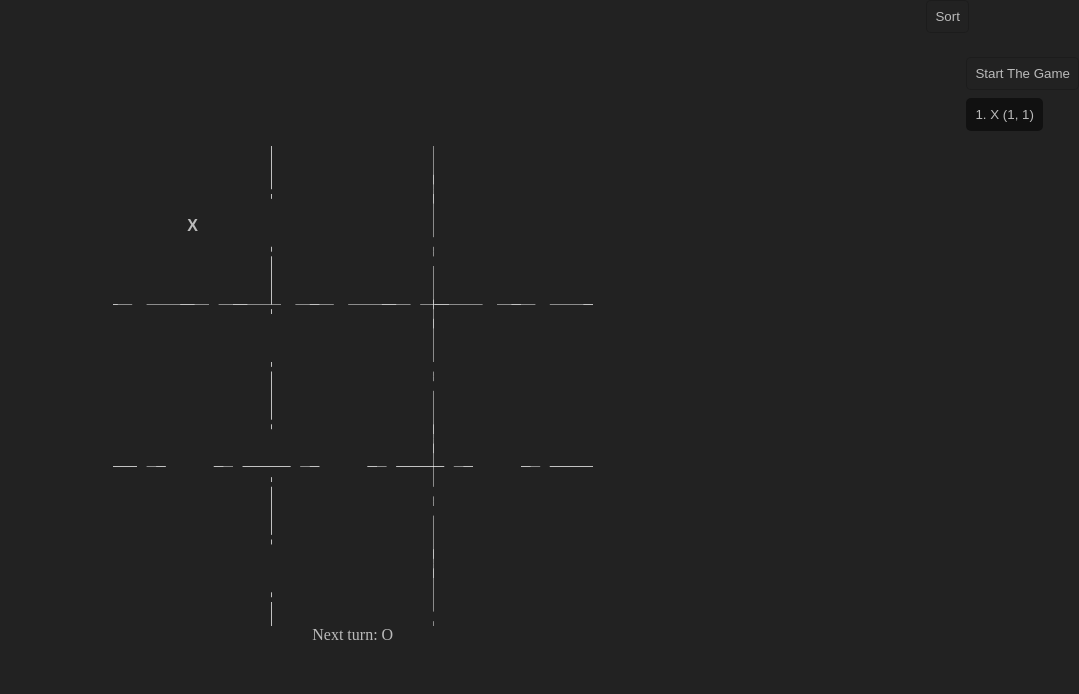
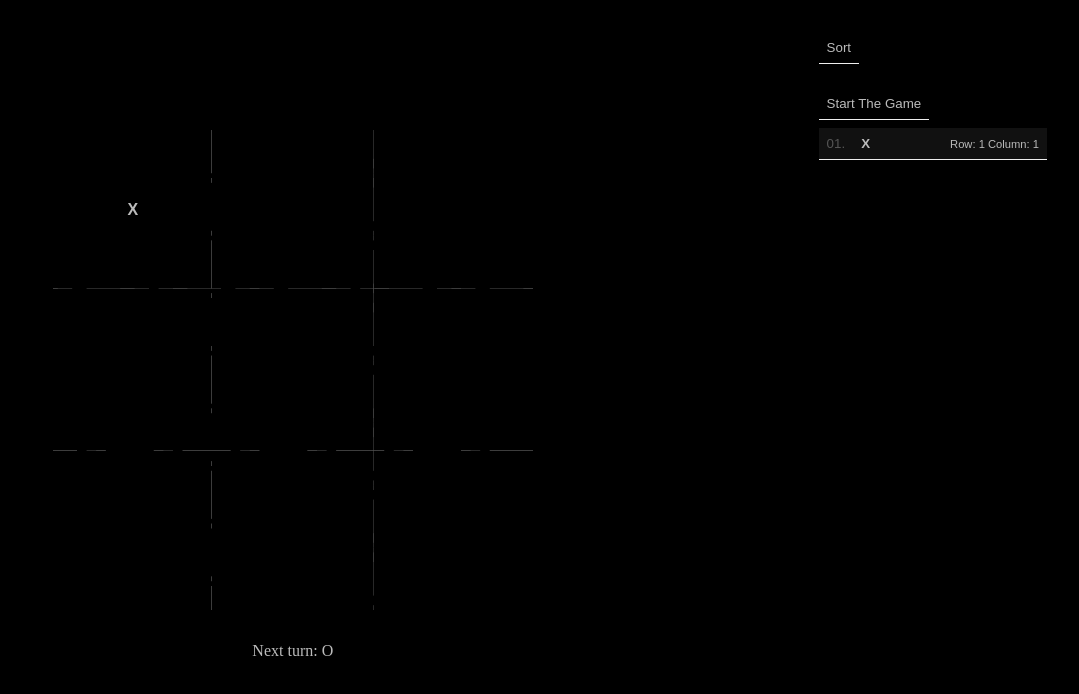
Before and after one commit to abdulrahmanhatem/tic-tac-toe, a React (Create React App) app: page / in a window 1280 px wide. Both pictures are taken after a click on the button 393 px from the left and 225 px from the top of the page. Shown: the top 694 px of the page, without its empty margins (201-1280 px from the left). Built offline with nearby package versions, Linux system fonts and the light colour scheme.

Commit message:
enhance game info design

```diff
--- a/src/App.js
+++ b/src/App.js
@@ -34,7 +34,6 @@ export function Board({xIsNext, squares, onPlay, getCurrent}) {
 
   return (
     <>
-
     <div className="list">
       {squares.map((square, i) => {
         let win;
@@ -91,9 +90,15 @@ export default function Game() {
     let description;
 
     if (move > 0) {
-      description = move + ". " + squares[indexes[move-1]] + ` (${locations[indexes[move-1]]?.row}, ${locations[indexes[move-1]]?.col})`;
+      description =
+      <div className="description">
+        <span className="move">0{move}.</span>
+        <span className="player">{squares[indexes[move-1]]}</span>
+        <span className="square">Row: <strong>{locations[indexes[move-1]]?.row}</strong> Column: <strong>{locations[indexes[move-1]]?.col}</strong></span>
+      </div>;
+
     } else {
-      description = 'Start The Game';
+      description = <span className="start">Start The Game</span>;
     }
     return (
       <li key={move}>
@@ -108,7 +113,7 @@ export default function Game() {
         <Board xIsNext={xIsNext} squares={currentSquares} onPlay={handlePlay} getCurrent={getCurrentSquare}/>
       </div>
       <div className="game-info">
-        <button onClick={() =>setIsAscending(!isAscending)}>Sort</button>
+        <button onClick={() =>setIsAscending(!isAscending)} className="sort">Sort</button>
         <ul style={{
           flexDirection: isAscending ? "column" : "column-reverse"
         }}>{moves}</ul>
@@ -139,19 +144,23 @@ function calculateWinner(squares){
 
 let DashedLines = memo(function DashedLines({count}){
   return (
-    [...Array(count)].map((li, i) => <DashedLine key={i}/>)
+    <div className="dashed">
+      {
+        [...Array(count)].map((li, i) => <DashedLine key={i}/>)
+      }
+    </div>
   )
 })
 
 function DashedLine(){
   let random = Math.ceil(60 * Math.random()) ;
   return (
-    <svg viewBox="0 0 100 100"className="dashed">
+    <svg viewBox="0 0 100 100" className="line">
     <path
         d="M 0 0 L 0 100 z"
         stroke-miterlimit="0"
         fill="none"
-        stroke="#fff"
+        stroke="#555"
         stroke-width=".2"
         stroke-dasharray={
           `
--- a/src/styles.css
+++ b/src/styles.css
@@ -1,9 +1,10 @@
 :root{
-  --view-ration: 1rem;
+  --view-ratio: 1rem;
+
 }
 body {
   display: flex;
-  background: #222;
+  background: #000000;
   padding: 0;
   margin: 0;
   block-size: 100svh;
@@ -15,6 +16,7 @@ body {
 }
 ul{
   list-style: none;
+  padding: 0;
 }
 .game {
   display: flex;
@@ -29,19 +31,20 @@ ul{
   align-items: center;
   justify-content: center;
   block-size: 100%;
+  gap: 2rem;
 }
-.list{
-  inline-size: calc(30 * var(--view-ration));
-  block-size: calc(30 * var(--view-ration));
+.game-board .list{
+  inline-size: calc(30 * var(--view-ratio));
+  block-size: calc(30 * var(--view-ratio));
   display: flex;
   flex-wrap: wrap;
   position: relative;
 }
-.square {
+.game-board .square {
   background-color: transparent;
   border: none;
   color: #bbb;
-  font-size: calc(1 * var(--view-ration));
+  font-size: calc(1 * var(--view-ratio));
   font-weight: bold;
   inline-size: 33.333%;
   block-size: 33.333%;;
@@ -49,63 +52,70 @@ ul{
   text-align: center;
   cursor: pointer;
 }
-svg.dashed {
+.game-board .dashed {
   position: absolute;
   z-index: -1;
-  width: 100%;
-  height: 100%;
+  inline-size: 100%;
+  block-size: 100%;
 }
-svg.dashed:nth-of-type(1) {
+svg.line {
+  position: absolute;
+  z-index: -1;
+  block-size: 100%;
+}
+svg.line:nth-of-type(1) {
   inset-inline-start: 33%;
   inset-block-start: 0;
 }
-svg.dashed:nth-of-type(2){
+svg.line:nth-of-type(2){
   inset-inline-start: 66.66%;
   inset-block-start: 0;
 }
-svg.dashed:nth-of-type(3){
+svg.line:nth-of-type(3){
   inset-inline-start: 0;
   inset-block-start: 33%;
   rotate: 0 0 1 90deg;
 }
-svg.dashed:nth-of-type(4){
+svg.line:nth-of-type(4){
   inset-inline-start: 0;
   inset-block-start: 66.66%;
   rotate: 0 0 1 90deg;
 }
-
-
-
-
-
-.square.win{
-  background: #003100;
-}
-.status {
-  margin-bottom: 10px;
-  color: #bbb;
-}
-
 .game-info {
-  margin-left: 20px;
+  padding: 2rem;
 }
 .game-info ul{
   display: flex;
   flex-direction: column;
 }
-.game-info ol > *{
-  margin-block: .5rem;
-  color: #bbb;
-}
 .game-info button{
-  border: 1px solid #11111150;
-  background: #222;
+  border: none;
+  border-bottom: 1px solid #eee;
+  background: transparent;
   color: #bbb;
   padding: .5rem;
   transition: all ease-in-out .3s;
   cursor: pointer;
-  border-radius: 5px;
   margin-block-end: .5rem;
+}
+.game-info .description {
+  display: flex;
+  align-items: center;
+}
+.game-info .description .move{
+  color:#555;
+  margin-inline-end: 1rem;
+}
+.game-info .description .player {
+  margin-inline-end: 5rem;
+  font-weight: 900;
+}
+.game-info .description .square{
+  font-weight: 100;
+  font-size: 0.7rem;
+}
+.game-info .description .square strong{
+  font-weight: 500;
 }
 .game-info button:hover,
 .game-info button:active
@@ -115,3 +125,11 @@ svg.dashed:nth-of-type(4){
 .game-info button.current{
   background: #111;
 }
+
+.square.win{
+  background: #003100;
+}
+.status {
+  margin-bottom: 10px;
+  color: #bbb;
+}
```
